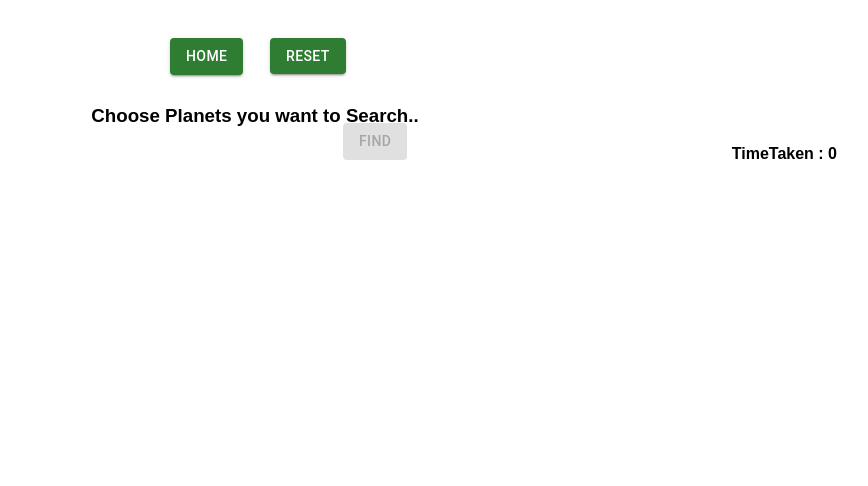
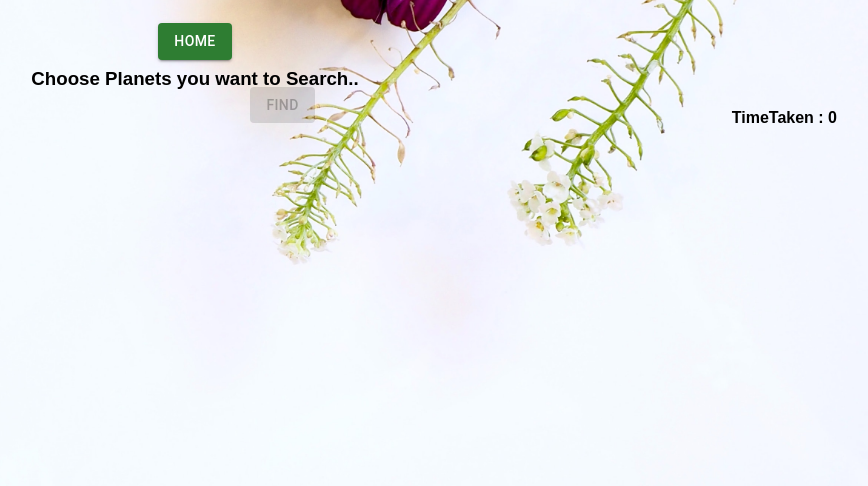
Before and after one commit to AnkitSingh60/frontend_task, a React (Create React App) app: page / in a window 1280 px wide. Shown: the top 486 px of the page, without its empty margins (385-1253 px from the left). Built offline with nearby package versions, Linux system fonts and the light colour scheme; no server answers; a web font is replaced by a local one.

Commit message:
css added

```diff
--- a/src/App.css
+++ b/src/App.css
@@ -1,9 +1,14 @@
 * {
   font-family: "Source Sans 3", sans-serif;
-  font-weight: 600
+  font-weight: 600;
+
 }
-.App {
+
+body {
   text-align: center;
+  background-image: url("../src//images//bg5\ flower.jpg");
+  background-size: cover;
+  background-position: center;
 }
 
 .headerContainer {
@@ -13,14 +18,15 @@
   align-items: center;
 }
 .h3 {
-  text-align: center;
+  position: relative;
+  right: 60px;
 }
 
-.reset {
-  margin-left: 10px;
-}
+
 .dest_container {
-  width: 250px;
+  position: relative;
+  right: 60px;
+  width: 300px;
   height: 250px;
   margin: auto;
   justify-content: center;
@@ -35,20 +41,19 @@
   width: 30%;
   position: relative;
   bottom: 290px;
-  left: 420px;
+  left: 320px;
 }
-.btn1{
+
+.btn2{
+  position: relative;
+  right: 80px;
+  top: 10px;
+}
+.ResultDiv{
   position: relative;
   right: 60px;
-  top: 30px;
-}
-.btn2{
-  position: relative;
-  left: 40px;
-  bottom: 12px;
-}
-.ResultDiv{
-  border: 1px solid red;
+  top: 130px;
+  border: 1px solid rgb(100, 98, 98);
   width: 50%;
   margin: auto;
   text-align: center;
--- a/src/components/Header.jsx
+++ b/src/components/Header.jsx
@@ -1,18 +1,20 @@
 import React from 'react'
 import { Button } from '@mui/material';
+import { useNavigate } from "react-router-dom";
+
 
 const Header = () => {
+    let navigate = useNavigate();
+
     const ResetButton = () => {
-        window.location.reload();
+        navigate("/")
       };
     return (
         <div className="headerContainer">
             <div className="buttoncontainer">
-               <div className="btn1">
-               <Button style={{marginLeft:"100px" }} variant="contained" color="success"  className="reset" onClick={() => ResetButton()} >Home</Button>
-               </div>
+
                 <div className="btn2">
-                <Button variant="contained" color="success" size="medium" className="reset" style={{marginLeft:"100px", marginTop:"5px" }}  onClick={() => ResetButton()}>RESET</Button>
+                <Button variant="contained" color="success" size="medium" className="reset" style={{marginLeft:"40px", marginTop:"5px" }}  onClick={() => ResetButton()}>HOME</Button>
                 </div>
             </div>
         </div>
```
Also changed, not shown: src/images/bg5 flower.jpg (added).
